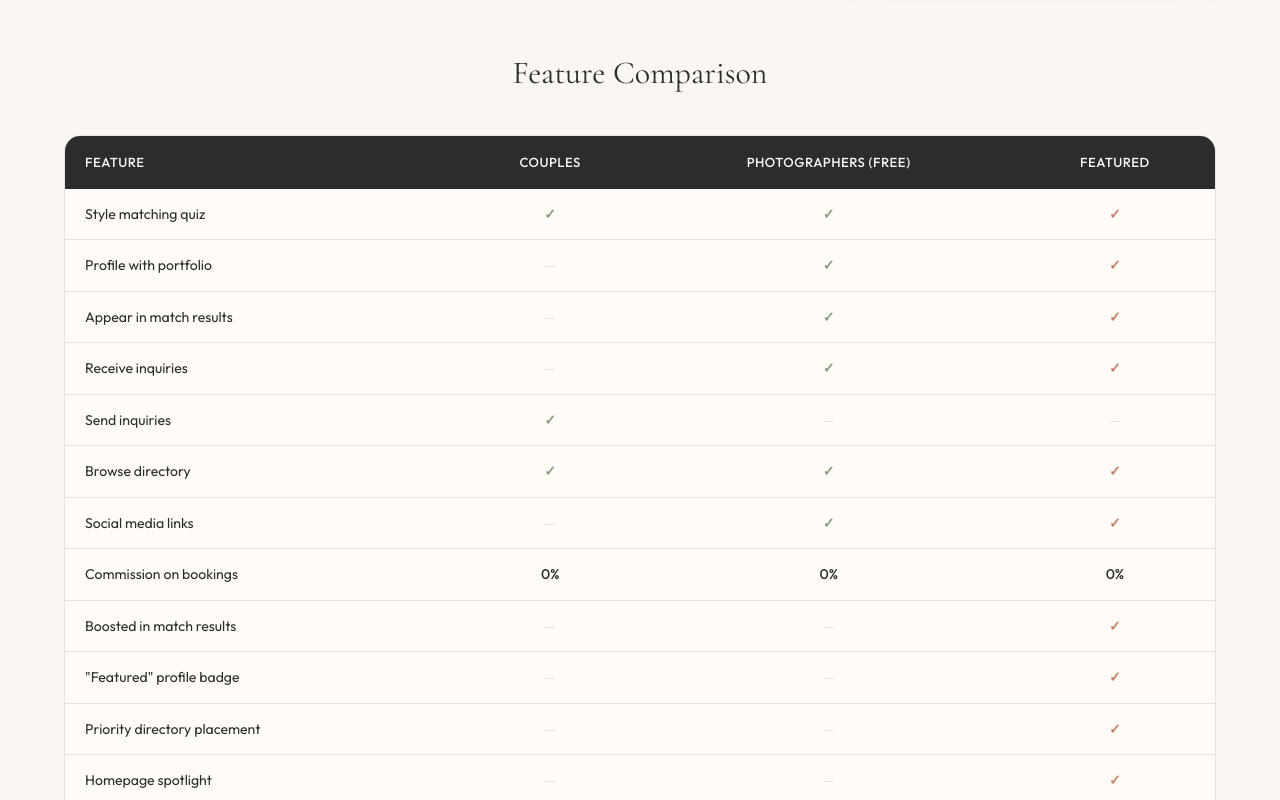
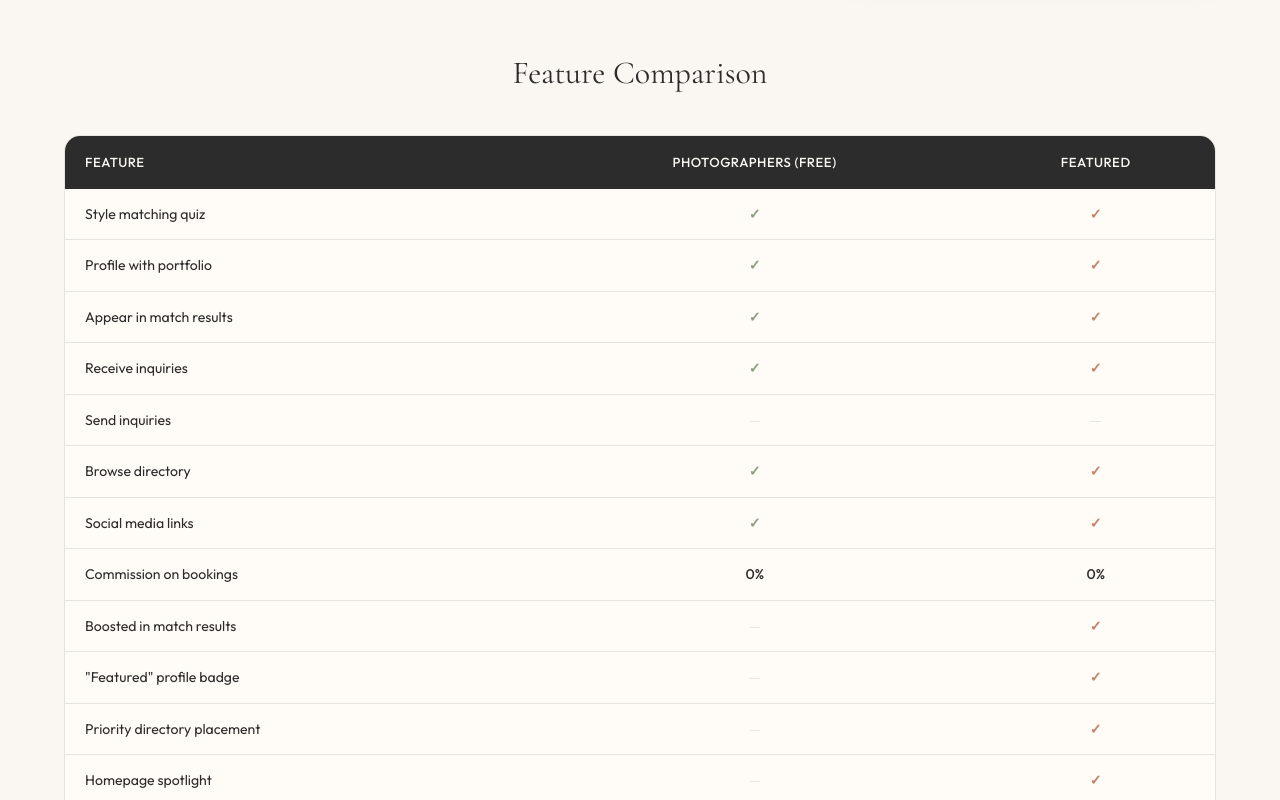
Before and after one commit to wed-chem/wed-chem, a Vue app: page /pricing in a window 1280 px wide. Shown: the part 1240-2040 px from the top of the page. Built offline with nearby package versions, Linux system fonts and the light colour scheme; no server answers.

Commit message:
remove couples column from pricing comparison

```diff
--- a/src/views/public/PricingPage.vue
+++ b/src/views/public/PricingPage.vue
@@ -92,7 +92,6 @@
             <thead>
               <tr>
                 <th>Feature</th>
-                <th>Couples</th>
                 <th>Photographers (Free)</th>
                 <th>Featured</th>
               </tr>
@@ -100,7 +99,6 @@
             <tbody>
               <tr v-for="row in comparisonRows" :key="row.feature">
                 <td>{{ row.feature }}</td>
-                <td><span :class="row.couple === true ? 'check' : row.couple === false ? 'dash' : 'text'">{{ row.couple === true ? '✓' : row.couple === false ? '—' : row.couple }}</span></td>
                 <td><span :class="row.free === true ? 'check' : row.free === false ? 'dash' : 'text'">{{ row.free === true ? '✓' : row.free === false ? '—' : row.free }}</span></td>
                 <td><span :class="row.featured === true ? 'check-gold' : row.featured === false ? 'dash' : 'text'">{{ row.featured === true ? '✓' : row.featured === false ? '—' : row.featured }}</span></td>
               </tr>
@@ -141,21 +139,21 @@
 import { reactive } from 'vue'
 
 const comparisonRows = [
-  { feature: 'Style matching quiz', couple: true, free: true, featured: true },
-  { feature: 'Profile with portfolio', couple: false, free: true, featured: true },
-  { feature: 'Appear in match results', couple: false, free: true, featured: true },
-  { feature: 'Receive inquiries', couple: false, free: true, featured: true },
-  { feature: 'Send inquiries', couple: true, free: false, featured: false },
-  { feature: 'Browse directory', couple: true, free: true, featured: true },
-  { feature: 'Social media links', couple: false, free: true, featured: true },
-  { feature: 'Commission on bookings', couple: '0%', free: '0%', featured: '0%' },
-  { feature: 'Boosted in match results', couple: false, free: false, featured: true },
-  { feature: '"Featured" profile badge', couple: false, free: false, featured: true },
-  { feature: 'Priority directory placement', couple: false, free: false, featured: true },
-  { feature: 'Homepage spotlight', couple: false, free: false, featured: true },
-  { feature: 'Advanced analytics', couple: false, free: false, featured: true },
-  { feature: 'Match rate insights', couple: false, free: false, featured: true },
-  { feature: 'Priority support', couple: false, free: false, featured: true },
+  { feature: 'Style matching quiz', free: true, featured: true },
+  { feature: 'Profile with portfolio', free: true, featured: true },
+  { feature: 'Appear in match results', free: true, featured: true },
+  { feature: 'Receive inquiries', free: true, featured: true },
+  { feature: 'Send inquiries', free: false, featured: false },
+  { feature: 'Browse directory', free: true, featured: true },
+  { feature: 'Social media links', free: true, featured: true },
+  { feature: 'Commission on bookings', free: '0%', featured: '0%' },
+  { feature: 'Boosted in match results', free: false, featured: true },
+  { feature: '"Featured" profile badge', free: false, featured: true },
+  { feature: 'Priority directory placement', free: false, featured: true },
+  { feature: 'Homepage spotlight', free: false, featured: true },
+  { feature: 'Advanced analytics', free: false, featured: true },
+  { feature: 'Match rate insights', free: false, featured: true },
+  { feature: 'Priority support', free: false, featured: true },
 ]
 
 const faqs = reactive([
```
